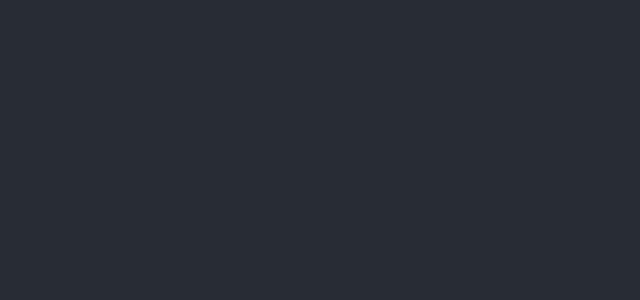
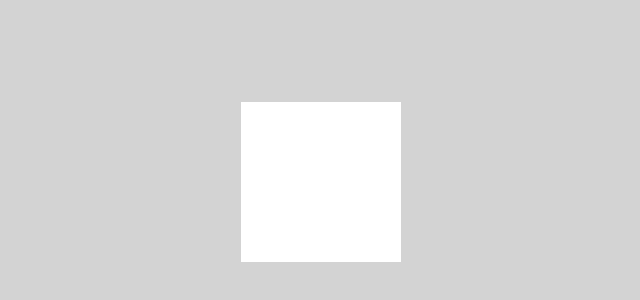
Before and after one commit to lizmeks/conways-canvas, a React (Create React App) app: page / in a window 1280 px wide. Shown: the part 218-518 px from the top of the page, without its empty margins (319-959 px from the left). Built offline with nearby package versions, Linux system fonts and the light colour scheme.

Commit message:
added grid eender function

```diff
--- a/src/App.js
+++ b/src/App.js
@@ -1,14 +1,43 @@
-import logo from './logo.svg';
-import './App.css';
+import { Component } from 'react';
+import './styles/gridStyle.scss'
+import { generateBlankBoard, generateNextBoard } from './Utilities/EngineUtils/EngineUtils';
 
-function App() {
-  return (
-    <div className="App">
-      <header className="App-header">
+class App extends Component {
+  state = {
+    board: generateBlankBoard(10, 10)
+  }
 
-      </header>
-    </div>
-  );
+  renderGridCell = (cell, x, y) => {
+    return (
+      <div
+        className='grid-cell'
+        key={`${x}, ${y}`}
+        style={{backgroundColor: '#' + cell.color}}
+      >
+      </div>
+    )
+  }
+
+  renderGrid = () => {
+    let result = this.state.board.map((row, y) => {
+      return row.map((cell, x) => {
+        return this.renderGridCell(cell, x, y)
+      })
+    })
+    return (
+      <div className='grid-container'>
+        { result }
+      </div>
+    )
+  }
+
+  render() {
+    return (
+      <div className='page'>
+        {this.renderGrid()}
+      </div>
+    );
+  }
 }
 
 export default App;
--- /dev/null
+++ b/src/styles/gridStyle.scss
@@ -0,0 +1,20 @@
+.page {
+  display: flex;
+  justify-content: center;
+  align-items: center;
+  height: 100vh;
+  background-color: lightgray;
+}
+
+.grid-container {
+  display: flex;
+  flex-wrap: wrap;
+  width: 160px;
+  height: 160px;
+  background-color: darkgray;
+}
+
+.grid-cell {
+  width: 16px;
+  height: 16px;
+}
```
